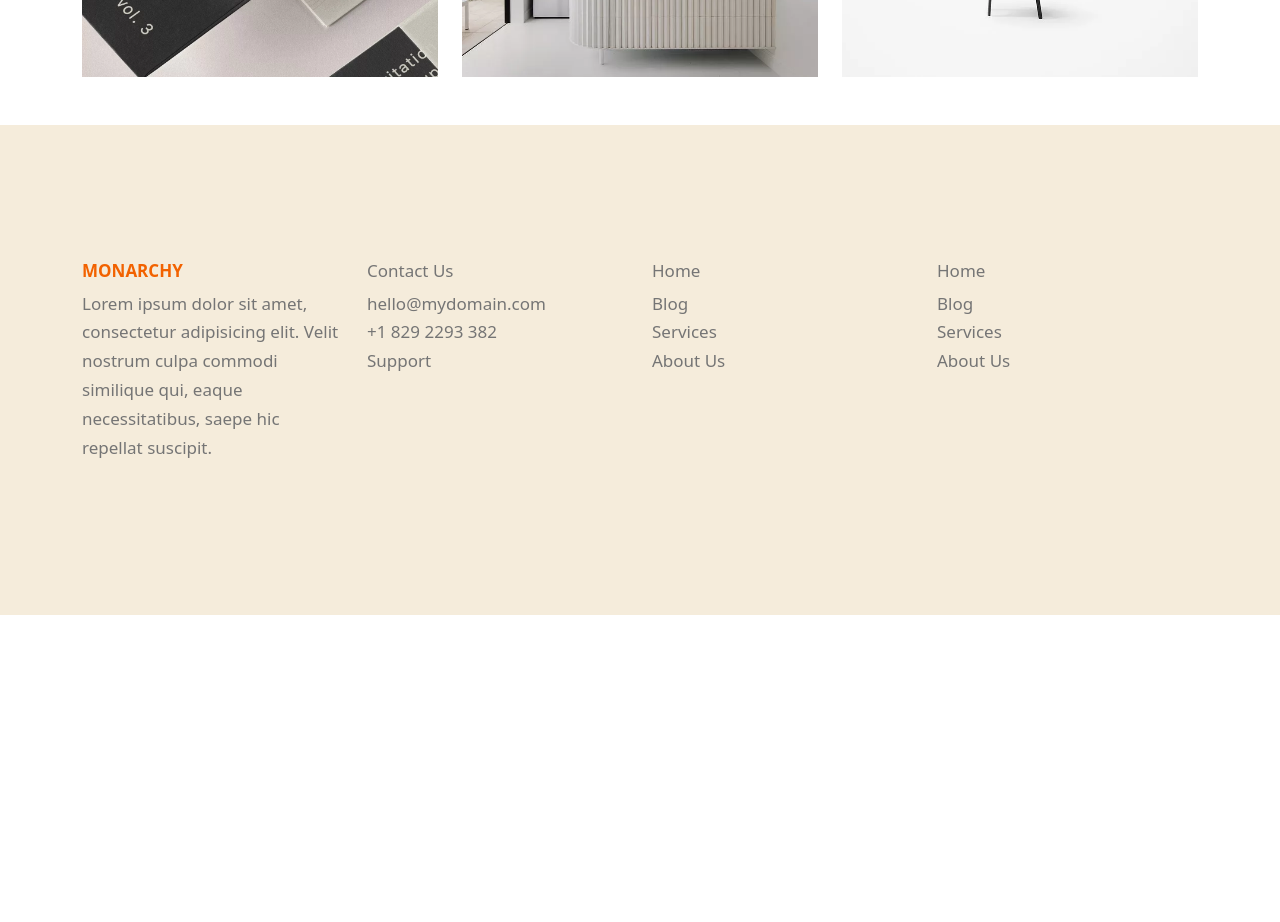
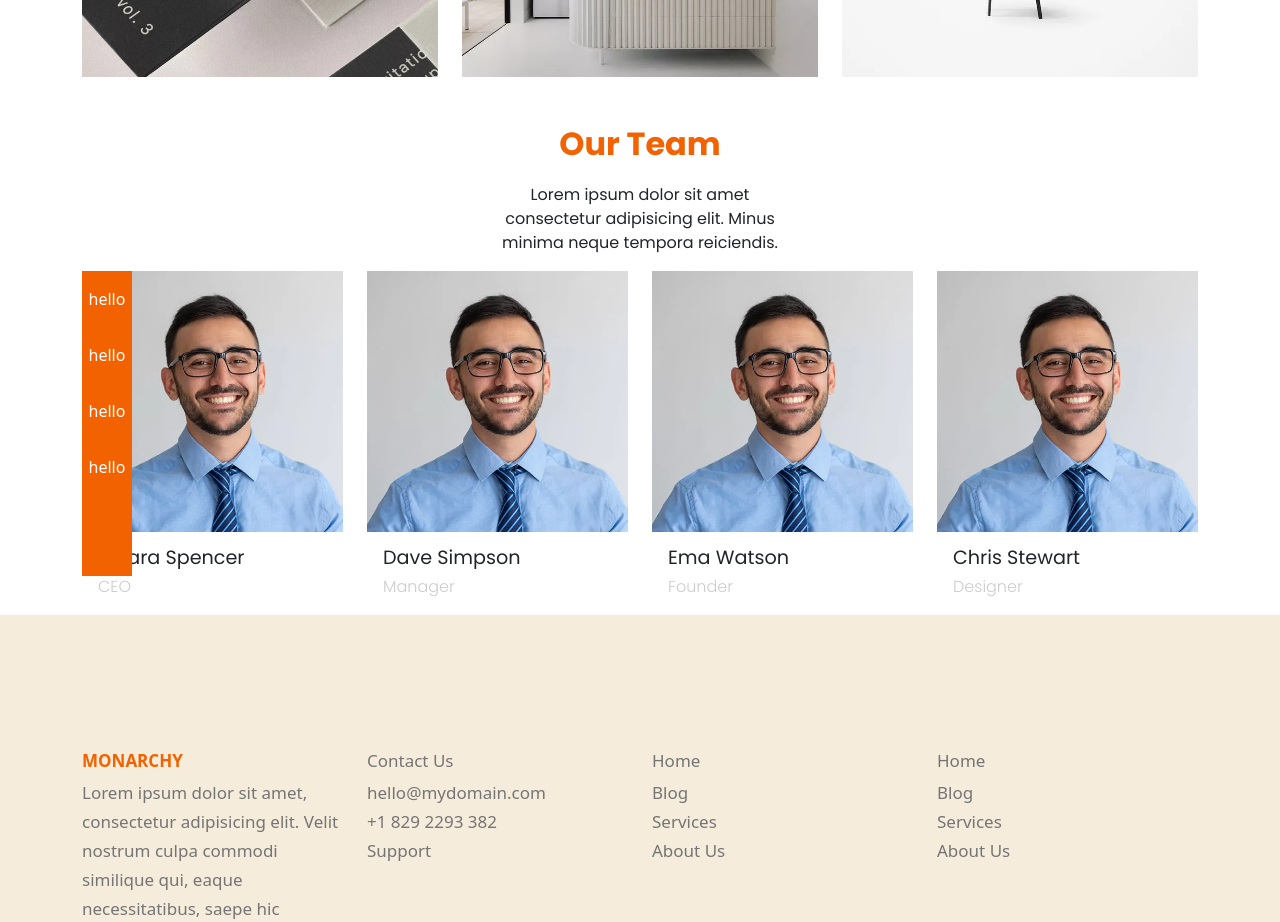
Before and after one commit to Risad212/Next-Portfolio, a Next.js app: page / in a window 1280 px wide. Shown: the part 1500-2422 px from the top of the page. Before the commit the page ends 2115 px from the top, so only its background shows below. Built offline with nearby package versions, Linux system fonts and the light colour scheme.

Commit message:
starting

```diff
--- a/Components/clients/Clients.jsx
+++ b/Components/clients/Clients.jsx
@@ -1,4 +1,6 @@
 import React from 'react';
+import client1 from '../../Media/client1.webp';
+import Image from 'next/image';
 import clients from './client.module.css';
 
 const Clients = () => {
@@ -6,7 +8,55 @@ const Clients = () => {
         <div>
             <div className="container">
                 <div className={clients.head}>
-
+                    <h2>Our Team</h2>
+                    <p>Lorem ipsum dolor sit amet consectetur adipisicing elit. Minus minima neque tempora reiciendis.</p>
+                </div>
+                <div className="row">
+                    <div className="col-3">
+                        <div className={clients.Card}>
+                           <Image src={client1} className="img-fluid"/>
+                           <ul className={clients.social}>
+                               <li><a href="#">hello</a></li>
+                               <li><a href="#">hello</a></li>
+                               <li><a href="#">hello</a></li>
+                               <li><a href="#">hello</a></li>
+                            </ul>
+                           <div className={clients.imgInfo}>
+                              <h4>Kaiara Spencer</h4>
+                              <span>CEO</span>
+                            </div>
+                        </div>
+                    </div>
+                    {/*-- column --*/}
+                    <div className="col-3">
+                        <div className="Card">
+                           <Image src={client1} className="img-fluid"/>
+                           <div className={clients.imgInfo}>
+                              <h4>Dave Simpson</h4>
+                              <span>Manager</span>
+                            </div>
+                        </div>
+                    </div>
+                    {/*-- column --*/}
+                    <div className="col-3">
+                        <div className="Card">
+                           <Image src={client1} className="img-fluid"/>
+                           <div className={clients.imgInfo}>
+                              <h4>Ema Watson</h4>
+                              <span>Founder</span>
+                            </div>
+                        </div>
+                    </div>
+                    {/*-- column --*/}
+                    <div className="col-3">
+                        <div className="Card">
+                           <Image src={client1} className="img-fluid"/>
+                           <div className={clients.imgInfo}>
+                              <h4>Chris Stewart</h4>
+                              <span>Designer</span>
+                            </div>
+                        </div>
+                    </div>
                 </div>
             </div>
         </div>
--- a/Components/clients/client.module.css
+++ b/Components/clients/client.module.css
@@ -1,3 +1,52 @@
+@import url('https://fonts.googleapis.com/css2?family=Poppins:wght@300;400;600;700;800;900&display=swap');
+
 .head{
     text-align: center;
+    font-family: 'Poppins', sans-serif;
+    padding: 0 25rem;
 }
+.head h2{
+    font-size: 2rem;
+    font-weight: 700;
+    color: #f26200;
+    margin-bottom: 1.2rem;
+}
+.head p{
+    font-size: 1rem;
+    font-weight: 400;
+}
+.Card{
+    position: relative;
+}
+.social{
+    margin: 0;
+    background: #f26200;
+    display: flex;
+    flex-direction: column;
+    width: 50px;
+    align-items: center;
+    position: absolute;
+    top: 0;
+    height: 305px;
+}
+.social li{
+    margin: 1rem 0;
+}
+.social li a{
+    text-decoration: none;
+    color: #fff;
+}
+.imgInfo{
+    padding: 1rem;
+    font-family: 'Poppins', sans-serif;
+}
+.imgInfo h4{
+    font-size: 1.2rem;
+    font-weight: 500;
+    line-height: 1;
+}
+.imgInfo span{
+    font-size: 1rem;
+    font-weight: 300;
+    color: #cccccc;
+}
```
Also changed, not shown: Media/client1.webp (added).
